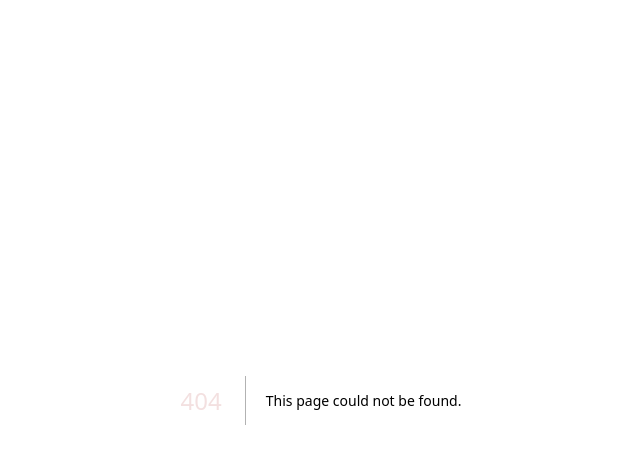
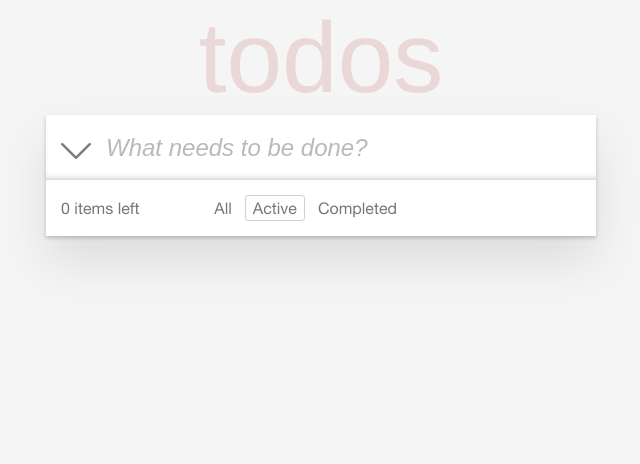
Before and after one commit to Wrx246/todo-nextjs, a Next.js app: page /active in a window 1280 px wide. Before the commit this address had no page. Shown: the top 464 px of the page, without its empty margins (319-959 px from the left). Built offline with nearby package versions, Linux system fonts and the light colour scheme.

Commit message:
feat: add routing by completed todo

```diff
--- a/components/Footer.jsx
+++ b/components/Footer.jsx
@@ -32,7 +32,7 @@ const Footer = () => {
 
     return (
         <footer className={styles.footer}>
-            <span>{notCompleteTodos} items left</span>
+            <span>{notCompleteTodos} {notCompleteTodos === 1 ? 'item' : 'items'} left</span>
             <nav className={styles.linkBar}>
                 {paths.map((item) => {
                     const active = item.path === pathname ? styles.active : '';
--- /dev/null
+++ b/pages/active.jsx
@@ -0,0 +1,58 @@
+import { useContext } from 'react';
+import { TodoContext } from '../assets/data/TodoData';
+import styles from '../styles/TodoItems.module.css'
+import Layout from '../components/Layout'
+import TodoItem from '../components/TodoItem'
+
+
+
+
+const active = () => {
+    const [todos, setTodos] = useContext(TodoContext);
+
+    const notCompletedTodos = todos.filter(todo => todo.isComplete === false)
+
+
+    const checkComplete = itemId => {
+        let newTodos = [...todos];
+        newTodos.forEach(todo => {
+            if (itemId === todo.id) {
+                todo.isComplete = !todo.isComplete
+            }
+        });
+        setTodos(newTodos);
+    }
+
+    const editValue = (editValue, id) => {
+        const newTodos = [...todos];
+        newTodos.forEach(todo => {
+            if ( id === todo.id ) {
+                todo.name = editValue
+            }
+        });
+        setTodos(newTodos);
+    }
+
+    const onDeleteButton = (itemId) => {
+        const newTodos = todos.filter(todo => todo.id !== itemId);
+        setTodos(newTodos);
+    }
+    return (
+        <Layout keywords={'Active todo'} title={'Active todo'}>
+            <ul className={styles.todosWrapper}>
+                {notCompletedTodos.map(({ id, name, isComplete }) =>
+                    <TodoItem
+                        key={id}
+                        id={id}
+                        name={name}
+                        isComplete={isComplete}
+                        onEditValue={editValue}
+                        onDeleteButton={onDeleteButton}
+                        onCheckComplete={checkComplete} />
+                )}
+            </ul>
+        </Layout>
+    )
+}
+
+export default active
```
Also changed, not shown: pages/completed.jsx (added, +57 -0 lines).
